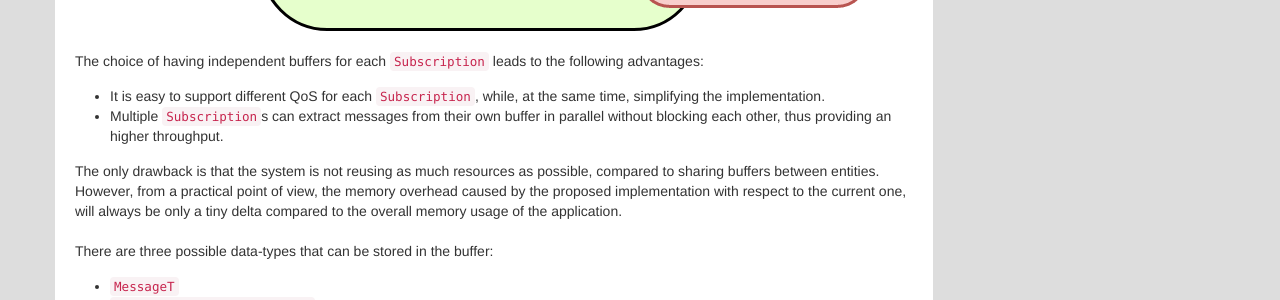
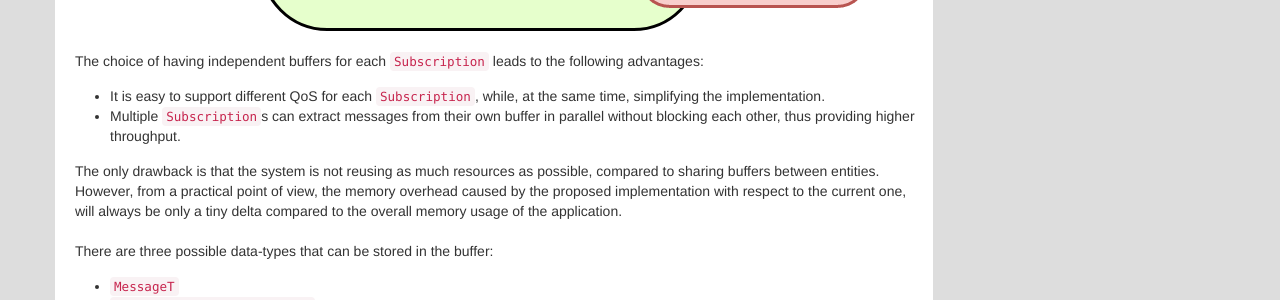
Before and after one commit to ros2/design, a Jekyll site: the page built from articles/intraprocess_communication.md, in a window 1280 px wide and 900 px high, scrolled down 3558 px. Shown: the part 152-452 px from the top of the window. Built offline with Jekyll 4.4.1, drawn with Linux system fonts in a browser that asks for light colours; nearby versions of some CDN libraries.

Commit message:
fixed a typo (#337)
Co-authored-by: Nicky Kim <nebulae.k@woowahan.com>

```diff
--- a/articles/intraprocess_communication.md
+++ b/articles/intraprocess_communication.md
@@ -133,7 +133,7 @@ The executor can then pop the message from the buffer and trigger the callback o
 The choice of having independent buffers for each `Subscription` leads to the following advantages:
 
  - It is easy to support different QoS for each `Subscription`, while, at the same time, simplifying the implementation.
- - Multiple `Subscription`s can extract messages from their own buffer in parallel without blocking each other, thus providing an higher throughput.
+ - Multiple `Subscription`s can extract messages from their own buffer in parallel without blocking each other, thus providing higher throughput.
 
 The only drawback is that the system is not reusing as much resources as possible, compared to sharing buffers between entities.
 However, from a practical point of view, the memory overhead caused by the proposed implementation with respect to the current one, will always be only a tiny delta compared to the overall memory usage of the application.
```
